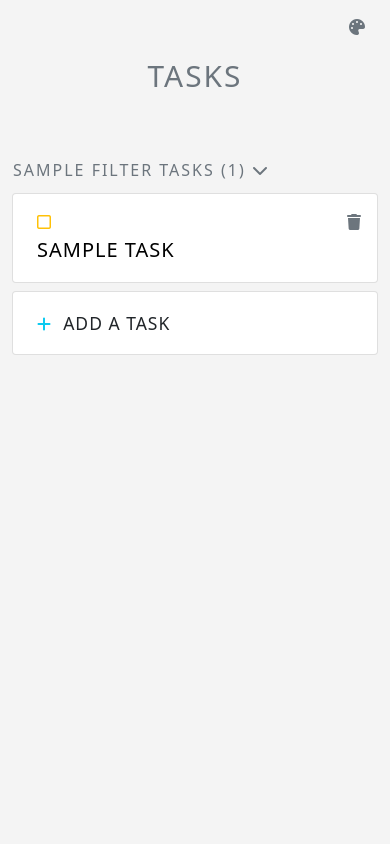
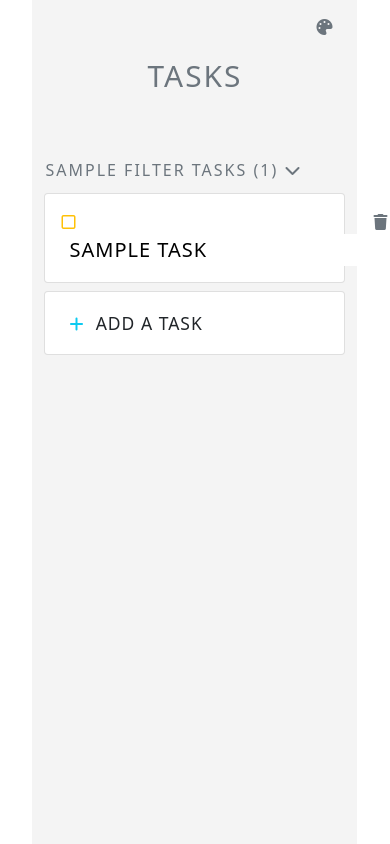
Before and after one commit to devmegan/task-django, a Django app: template tasks/templates/tasks/tasks.html in a window 390 px wide. Run offline with Django 3.2, Linux system fonts and the light colour scheme; the template is opened without the code that fills it: most values are stand-ins (such as "Sample title", 1, 10 or a date in 2020); some libraries are stand-ins or nearby versions.

Commit message:
input font-size media query for sm screens

```diff
--- a/static/css/style.css
+++ b/static/css/style.css
@@ -70,3 +70,11 @@ body {
 .spaced-2 {
     letter-spacing: 2px;
 }
+
+/* forms */
+@media only screen and (max-width: 380px) {
+    .card-input,
+    #add-task-p {
+        font-size: calc(12px + 0.5vw);
+    }
+}
--- a/tasks/templates/tasks/tasks.html
+++ b/tasks/templates/tasks/tasks.html
@@ -98,7 +98,7 @@
         <!--body-->
         <div class="container-fluid page-container theme-{{ colour }}">
             <div class="row no-gutters">
-                <div class="col-12 col-sm-10 offset-sm-1 col-md-8 offset-md-2 col-lg-6 offset-lg-3 col-xl-4 offset-xl-4 tasks-container">
+                <div class="col-10 offset-1 col-md-8 offset-md-2 col-lg-6 offset-lg-3 col-xl-4 offset-xl-4 tasks-container">
                     <div class="d-flex justify-content-end pt-2">
                         <button class="btn" data-toggle="modal" data-target="#colourThemeModal">
                             <i class="fas fa-palette text-muted" data-toggle="tooltip" data-placement="top" title="Change Colour Theme"></i>
@@ -127,12 +127,12 @@
                             {% csrf_token %}
                                 <div class="d-inline">
                                     {% if task.done %}
-                                    <a href="/toggle/{{ task.id }}"><i class="far fa-check-square text-success px-2"></i></a>
+                                    <a href="/toggle/{{ task.id }}"><i class="far fa-check-square text-success px-md-2"></i></a>
                                     {% else %}
                                     {% if task.urgent %}
-                                    <a href="/toggle/{{ task.id }}" class="px-1"><i class="fas fa-exclamation text-danger px-2"></i></a>
+                                    <a href="/toggle/{{ task.id }}" class="px-1"><i class="fas fa-exclamation text-danger px-md-2"></i></a>
                                     {% else %}
-                                    <a href="/toggle/{{ task.id }}"><i class="far fa-square text-warning px-2"></i></a>
+                                    <a href="/toggle/{{ task.id }}"><i class="far fa-square text-warning px-md-2"></i></a>
                                     {% endif %}
                                     {% endif %}
                                     <input type="text" required class="card-input m-0 px-2 d-inline lead text-uppercase spaced-1 border-0" value="{{ task.name }}" id="{{task.name}}" name="taskNewName" >
```
